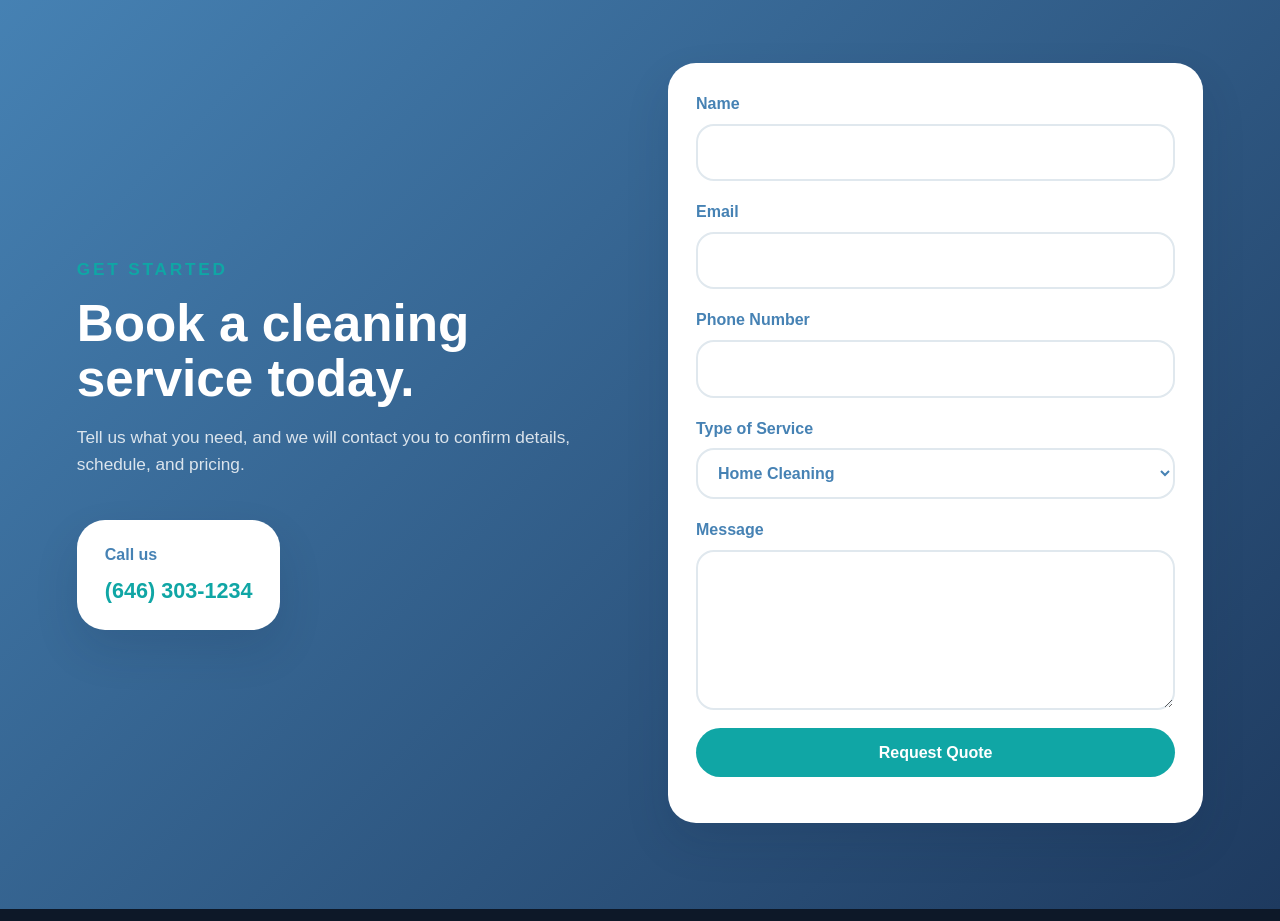
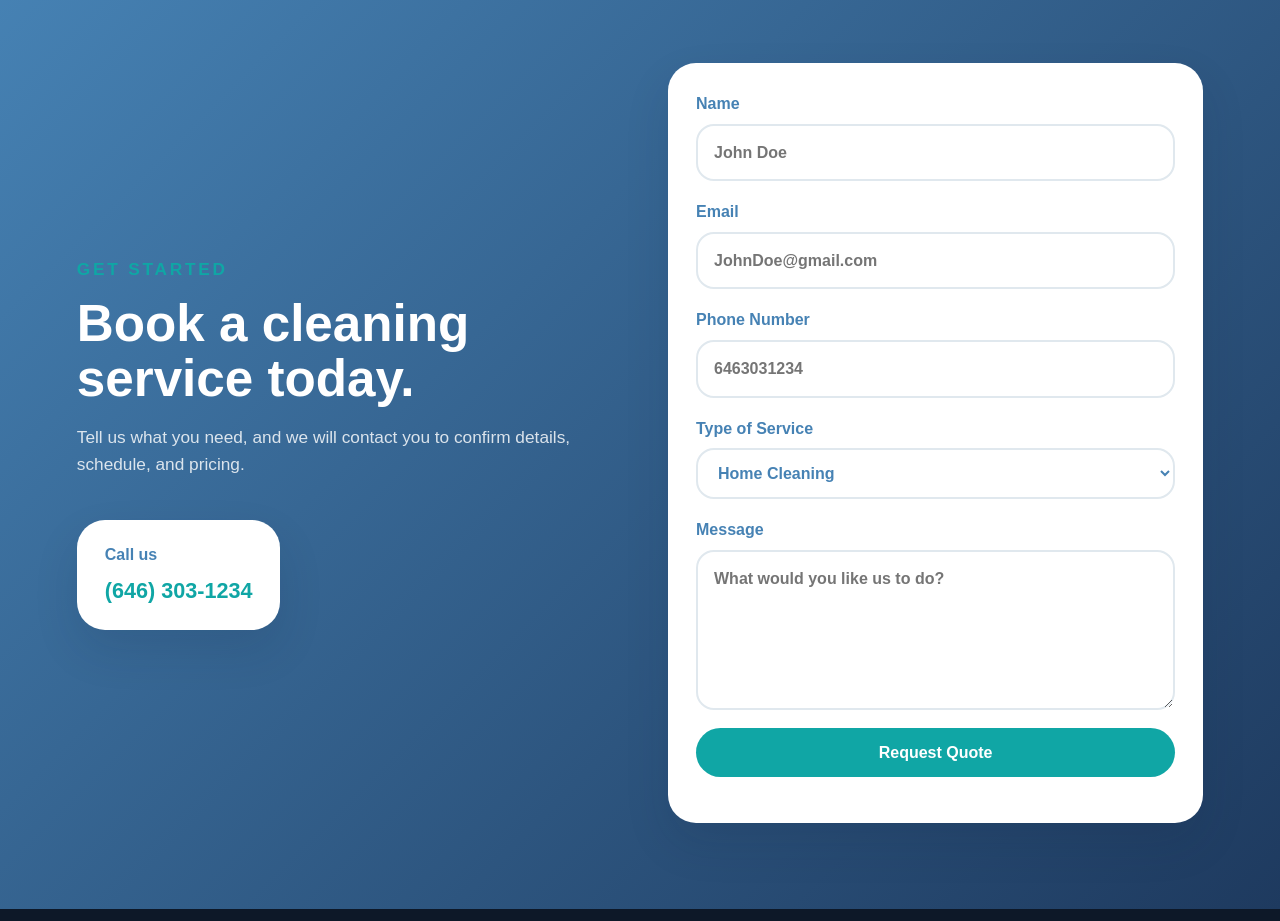
Before and after one commit to NYCMEL/MACleaners, a plain HTML site: page index.html in a window 1280 px wide. Shown: the part 2020-2941 px from the top of the page. Drawn offline with Linux system fonts and the light colour scheme.

Commit message:
committed

```diff
--- a/index.html
+++ b/index.html
@@ -80,11 +80,11 @@
 		    </div>
 		</div>
 		<form class="contact-form" data-animate>
-		    <label><span>Name</span><input type="text" name="name" autocomplete="name" required></label>
-		    <label><span>Email</span><input type="email" name="email" autocomplete="email" required></label>
-		    <label><span>Phone Number</span><input type="phone" name="phone" autocomplete="phone" required></label>
+		    <label><span>Name</span><input type="text" name="name" autocomplete="name" placeholder="John Doe" required></label>
+		    <label><span>Email</span><input type="email" name="email" autocomplete="email" placeholder="JohnDoe@gmail.com"required></label>
+		    <label><span>Phone Number</span><input type="phone" name="phone" autocomplete="phone" placeholder="6463031234" required></label>
 		    <label><span>Type of Service</span><select name="service"><option>Home Cleaning</option><option>Office Cleaning</option><option>Window Cleaning</option><option>Laundry</option></select></label>
-		    <label><span>Message</span><textarea name="message" rows="5" required></textarea></label>
+		    <label><span>Message</span><textarea name="message" placeholder="What would you like us to do?" rows="5" required></textarea></label>
 		    <button class="button primary" type="submit">Request Quote</button>
 		    <p class="form-status" role="status" aria-live="polite"></p>
 		</form>
```
